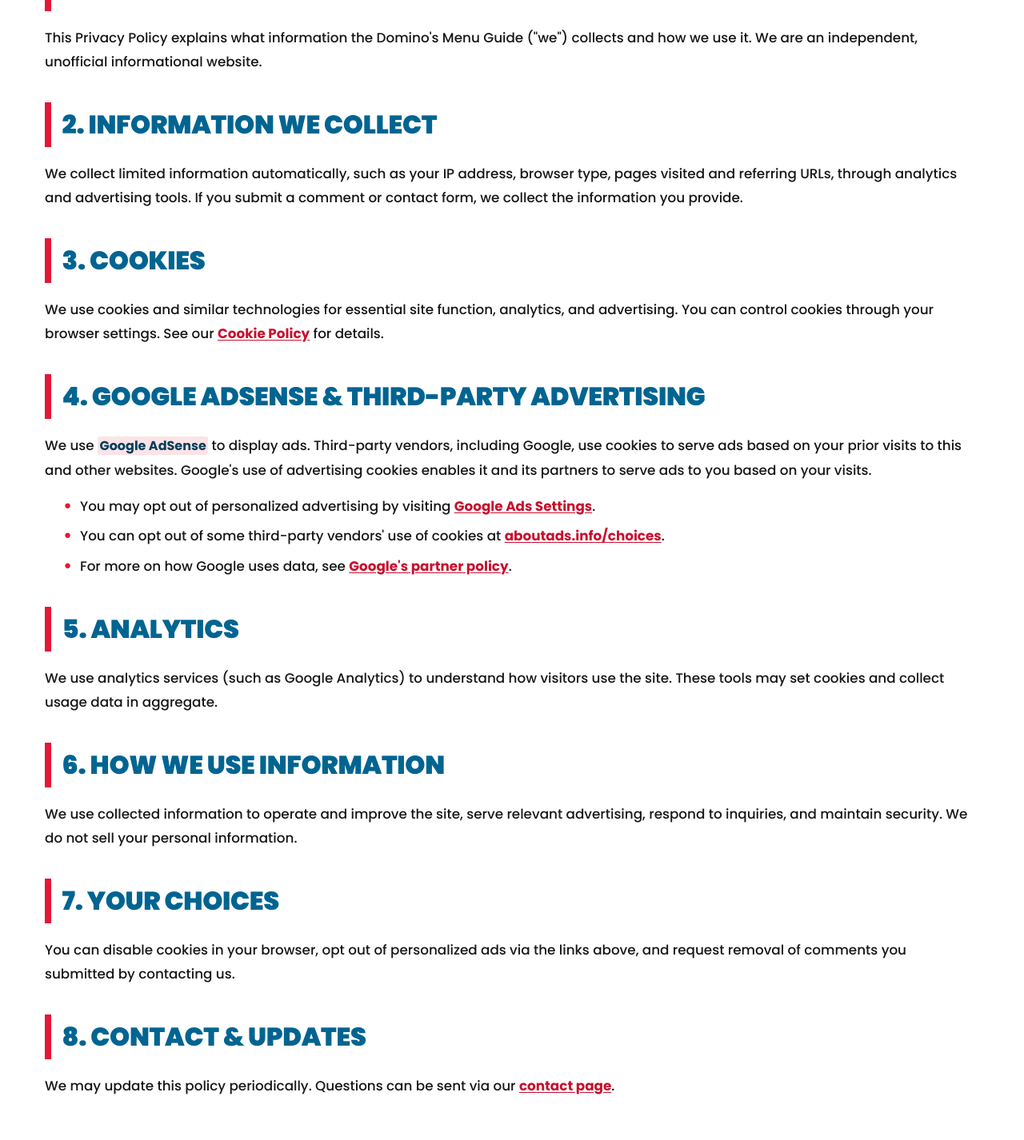
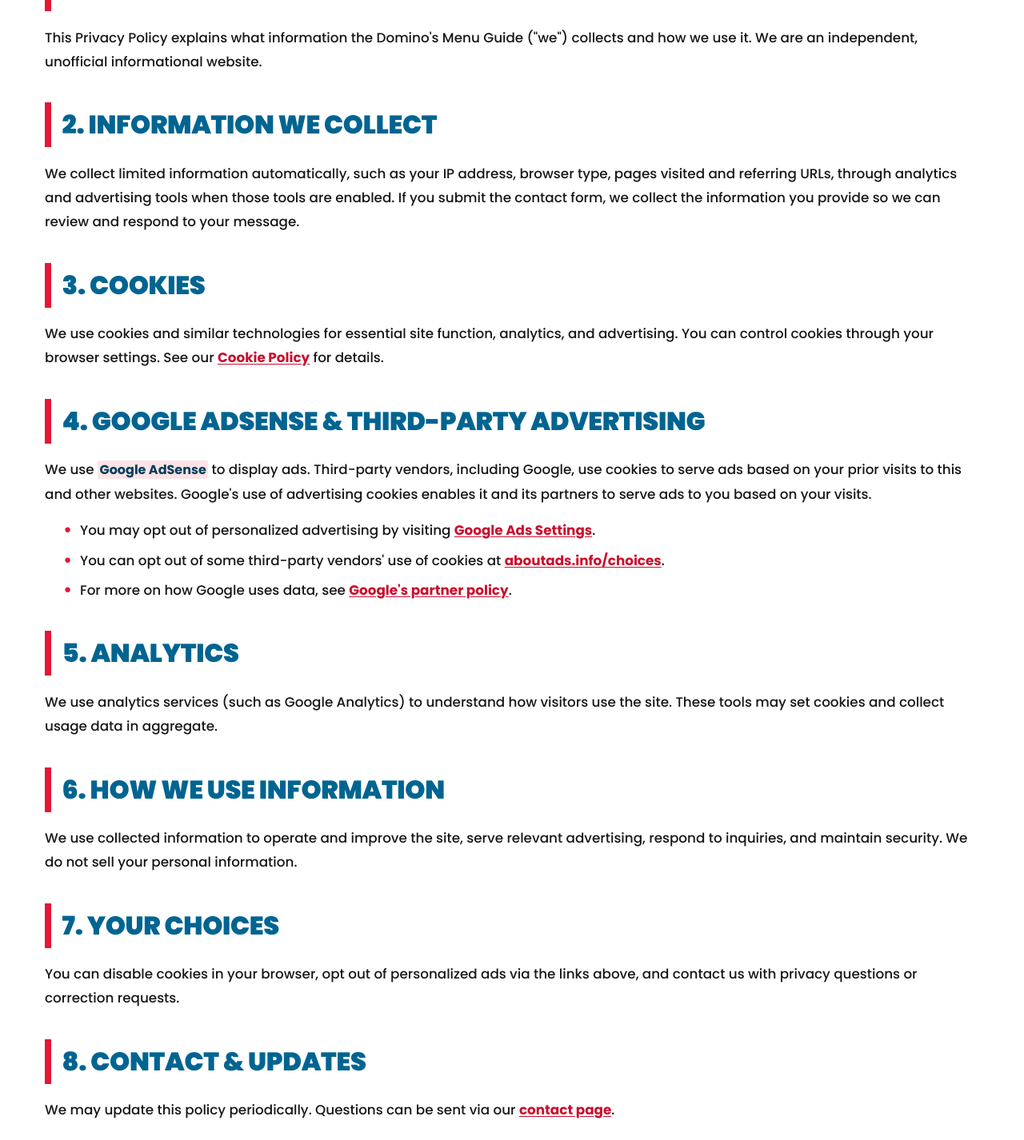
Before and after one commit to AmnaDeveloper/dominos, a Next.js app: page /privacy-policy in a window 1280 px wide. Shown: the part 358-1784 px from the top of the page at 80% size. Built offline with nearby package versions, Linux system fonts and the light colour scheme.

Commit message:
Clean up AdSense crawl signals

```diff
--- a/src/app/(site)/privacy-policy/page.tsx
+++ b/src/app/(site)/privacy-policy/page.tsx
@@ -23,7 +23,7 @@
         <p>This Privacy Policy explains what information the Domino&apos;s Menu Guide (&quot;we&quot;) collects and how we use it. We are an independent, unofficial informational website.</p>
 
         <h2>2. Information We Collect</h2>
-        <p>We collect limited information automatically, such as your IP address, browser type, pages visited and referring URLs, through analytics and advertising tools. If you submit a comment or contact form, we collect the information you provide.</p>
+        <p>We collect limited information automatically, such as your IP address, browser type, pages visited and referring URLs, through analytics and advertising tools when those tools are enabled. If you submit the contact form, we collect the information you provide so we can review and respond to your message.</p>
 
         <h2>3. Cookies</h2>
         <p>We use cookies and similar technologies for essential site function, analytics, and advertising. You can control cookies through your browser settings. See our <a href="/cookies">Cookie Policy</a> for details.</p>
@@ -43,7 +43,7 @@
         <p>We use collected information to operate and improve the site, serve relevant advertising, respond to inquiries, and maintain security. We do not sell your personal information.</p>
 
         <h2>7. Your Choices</h2>
-        <p>You can disable cookies in your browser, opt out of personalized ads via the links above, and request removal of comments you submitted by contacting us.</p>
+        <p>You can disable cookies in your browser, opt out of personalized ads via the links above, and contact us with privacy questions or correction requests.</p>
 
         <h2>8. Contact & Updates</h2>
         <p>We may update this policy periodically. Questions can be sent via our <a href="/contact">contact page</a>.</p>
--- a/src/app/sitemap.ts
+++ b/src/app/sitemap.ts
@@ -24,7 +24,6 @@
     { url: `${SITE_URL}/terms`, lastModified: now, changeFrequency: "yearly", priority: 0.3 },
     { url: `${SITE_URL}/privacy-policy`, lastModified: now, changeFrequency: "yearly", priority: 0.3 },
     { url: `${SITE_URL}/cookies`, lastModified: now, changeFrequency: "yearly", priority: 0.3 },
-    { url: `${SITE_URL}/ads.txt`, lastModified: now, changeFrequency: "monthly", priority: 0.1 },
   ];
 
   const postUrls: MetadataRoute.Sitemap = posts.map((p) => ({
```
